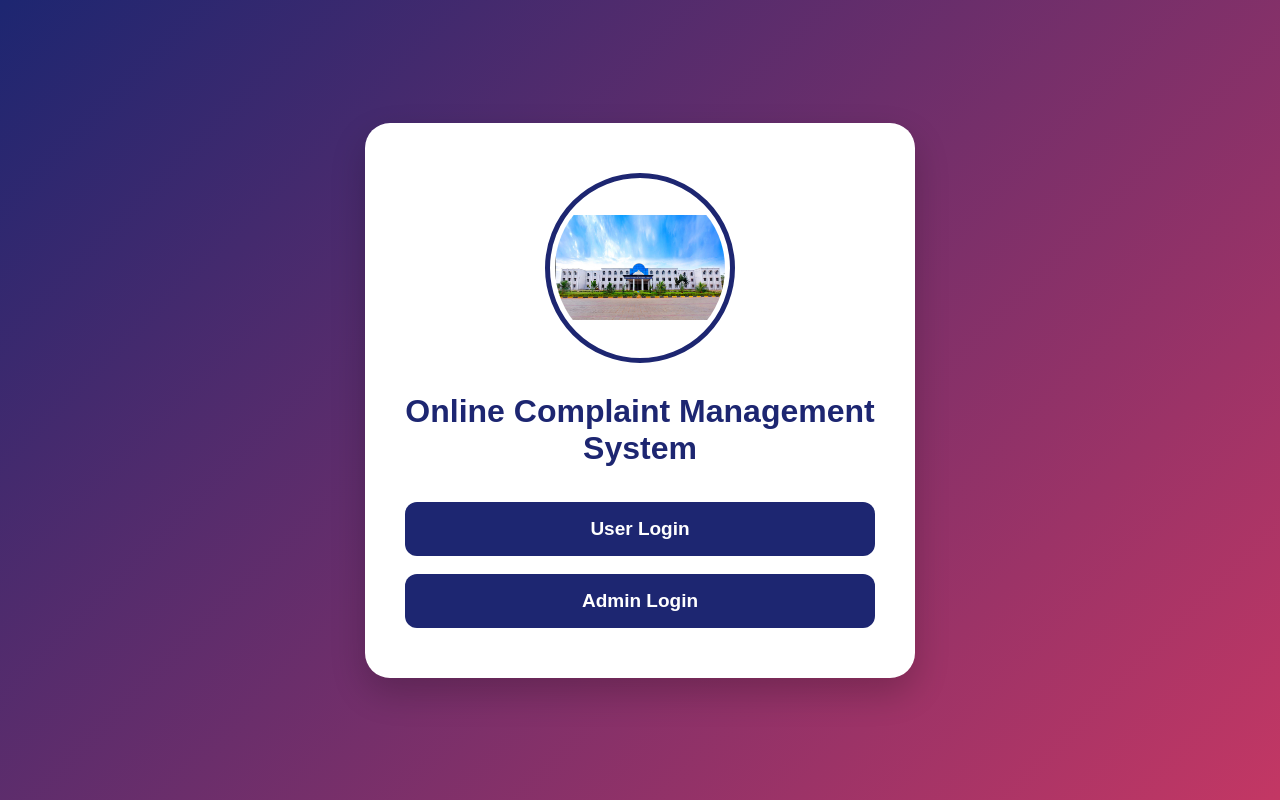
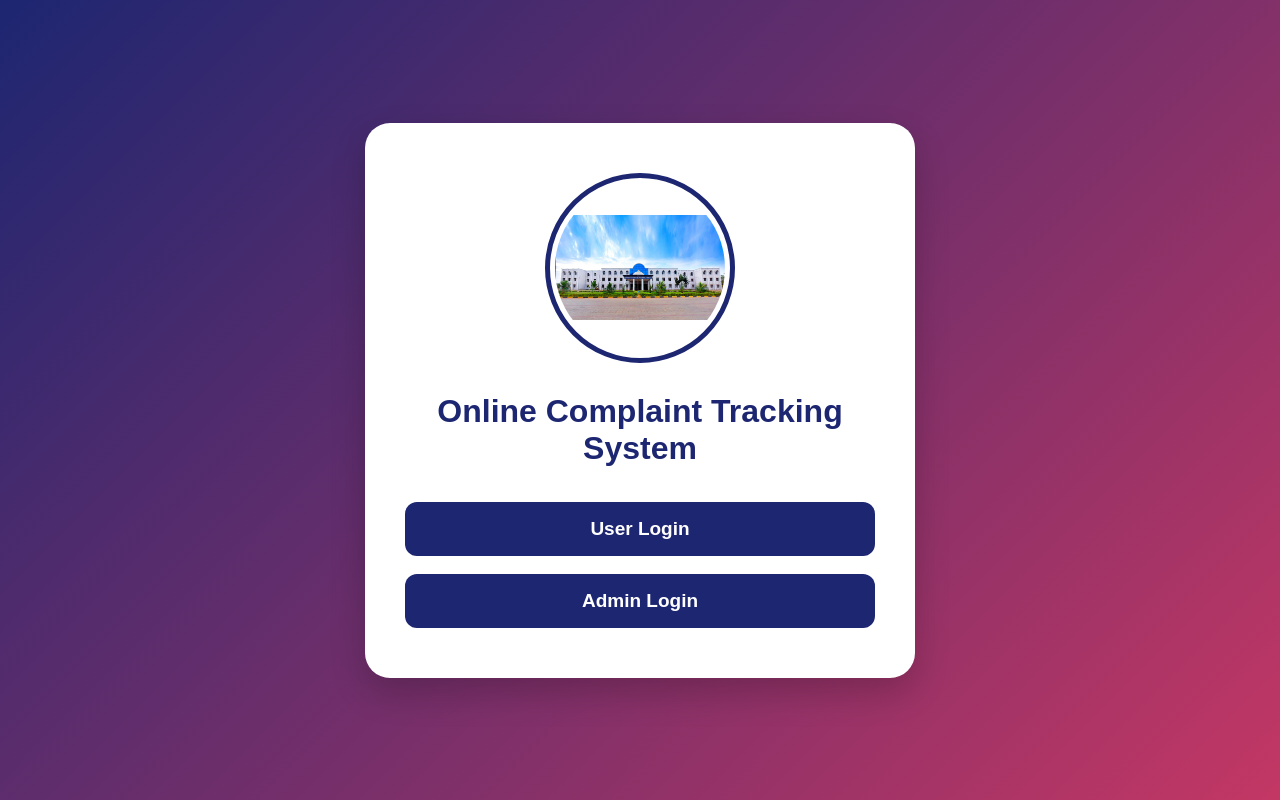
Before and after one commit to ssivarani/NMproject, a plain HTML site: page index.html in a window 1280 px wide. Drawn offline with Linux system fonts and the light colour scheme.

```diff
--- a/index.html
+++ b/index.html
@@ -79,7 +79,7 @@ button:hover {
 <div class="login-card">
     <img src="logo.png" alt="College Logo" class="college-logo">
 
-    <h1>Online Complaint Management System</h1>
+    <h1>Online Complaint Tracking System</h1>
 
     <div class="btn-group">
         <a href="user.html"><button>User Login</button></a>
```
